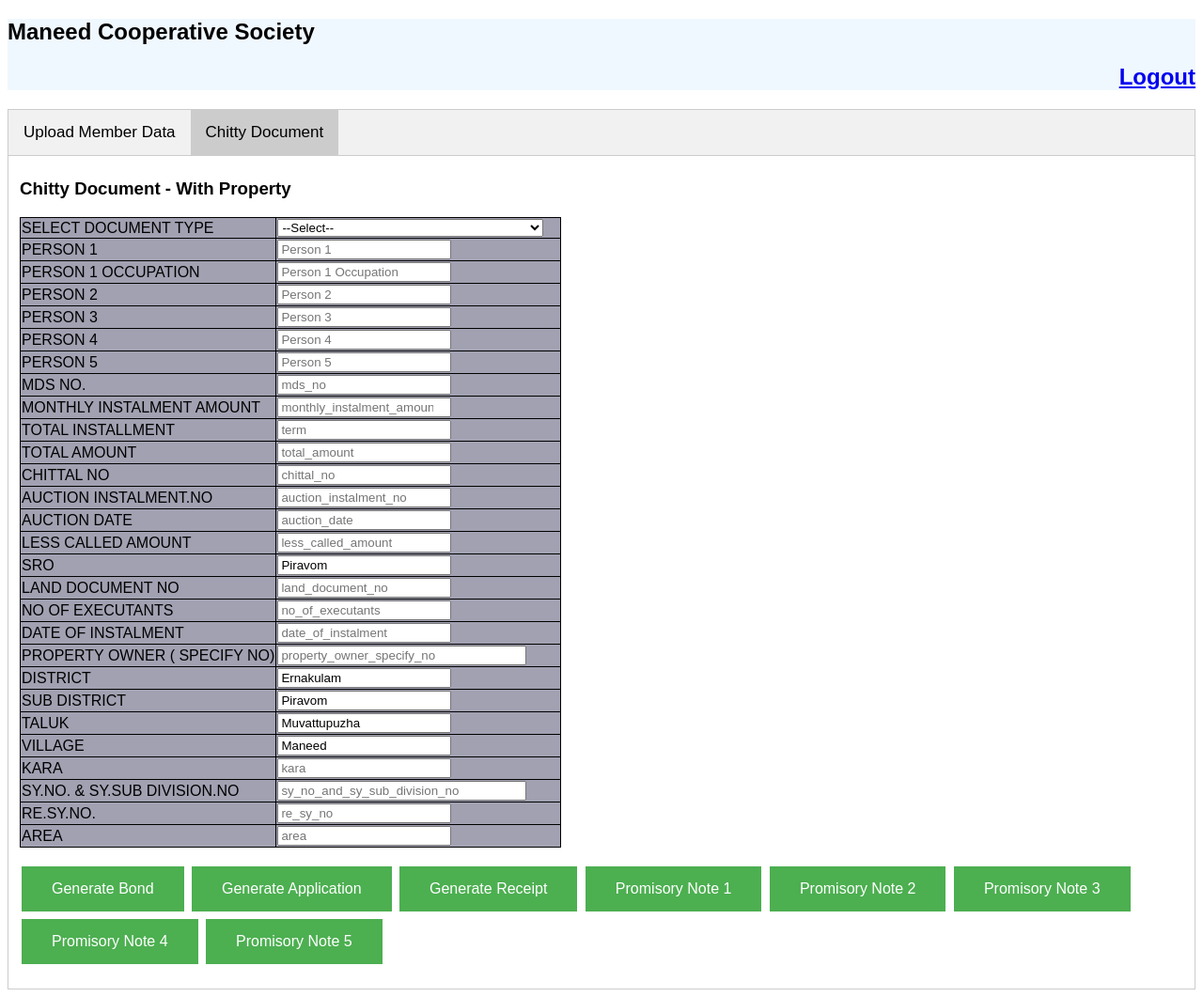
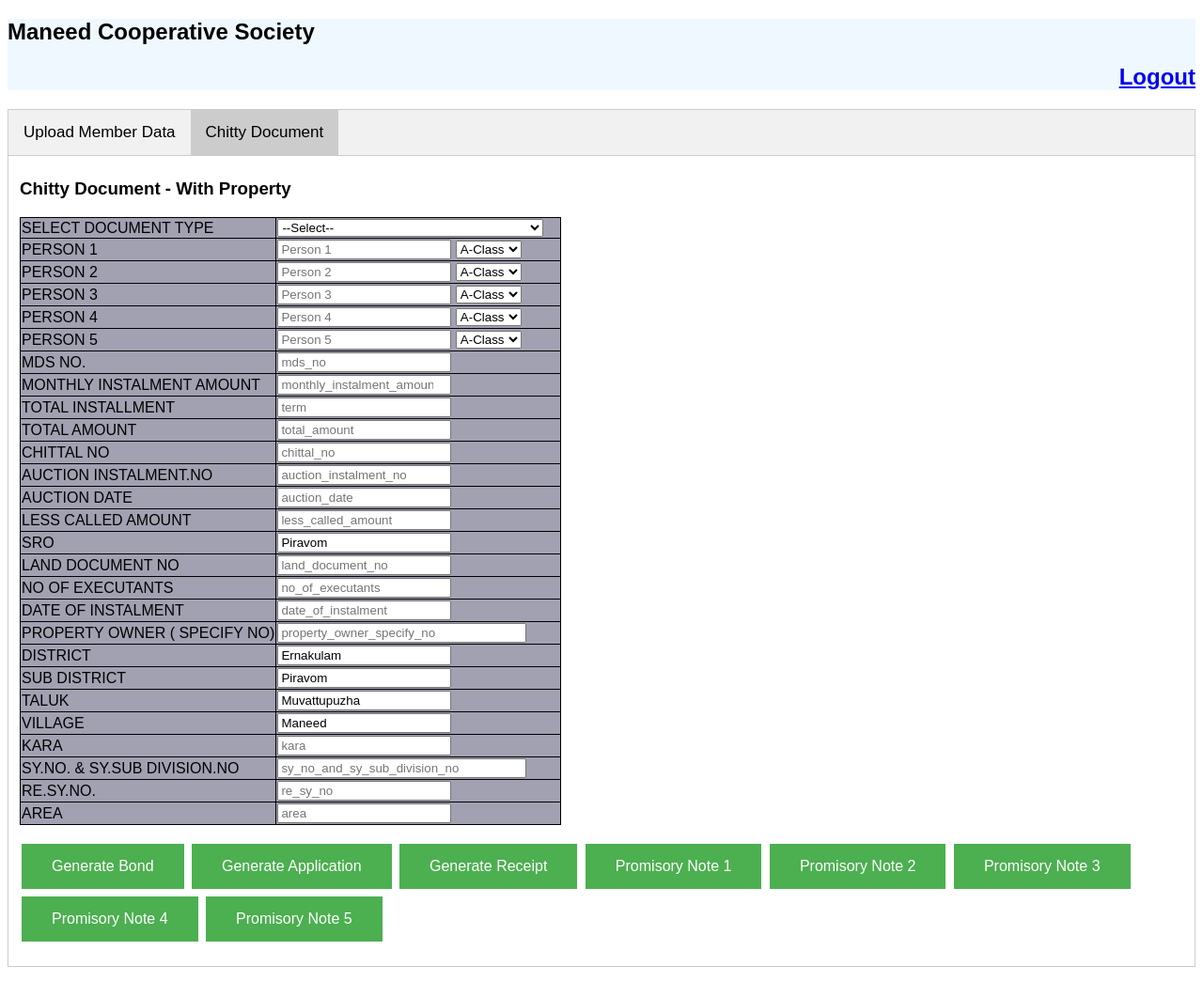
Before and after one commit to benjosephcheruvaippil/ManeedSocietyApp, a Django app: template loanapp/templates/home-view.html in a window 1280 px wide, after a click on "Chitty Document". Shown: the whole page at 94% size. After the commit the page ends 1029 px from the top, so only its background shows below. Run offline with Django 4.2, Linux system fonts and the light colour scheme; the template is opened without the code that fills it, so the values that code supplies are empty.

Commit message:
changes latest

```diff
--- a/loanapp/models.py
+++ b/loanapp/models.py
@@ -24,3 +24,4 @@ class MemberDetails(models.Model):
     dob=models.DateField(null=True,default=date.today)
     age=models.IntegerField(null=True,default=0)
     aadhar=models.CharField(null=True,max_length=300,default="")
+    occupation=models.CharField(null=True,max_length=300,default="")
--- a/loanapp/templates/chitty-application.html
+++ b/loanapp/templates/chitty-application.html
@@ -80,7 +80,7 @@
                 <tr>
                     <td>6</td>
                     <td>സ്ഥിര മേൽവിലാസം</td>
-                    <td colspan="3">{{person_4_house}}&nbsp;(H)</td>
+                    <td colspan="3">{{person_1_house}}&nbsp;(H)</td>
                 </tr>
                 <tr>
                     <td></td>
@@ -273,8 +273,7 @@
                 </tr>
             </table>
             <p>ഇതിൽ പറഞ്ഞിരിക്കുന്ന വിവരങ്ങൾ സത്യമാണെന്നും MDS ഉപനിബന്ധനകളും സംഘത്തിൻറെ എല്ലാ നിബന്ധനകളും ഞാൻ/ഞങ്ങൾ അനുസരിച്ചുകൊള്ളാമെന്ന് ഇതിനാൽ പ്രതിജ്ഞ ചെയ്ത് കൊള്ളുന്നു.</p>
-            <p>സ്ഥലം: Ezhakkaranad</p>
-            <p>തിയതി ………../…………/………………</p>
+            <p>സ്ഥലം: Ezhakkaranad <br> തിയതി ………../…………/………………</p>
             <table class="center">
                 <tr style="line-height:35px ;">
                     <td>1-)o  കക്ഷി  പേര്, ഒപ്പ്&nbsp;</td>
--- a/loanapp/templates/home-view.html
+++ b/loanapp/templates/home-view.html
@@ -79,27 +79,48 @@
       </tr>
       <tr>
         <td><label>PERSON 1</label></td>
-        <td style="width:300px ;"><input type="text" name="person_1" placeholder="Person 1" required></td>
-      </tr>
-      <tr>
-        <td><label>PERSON 1 OCCUPATION</label></td>
-        <td style="width:300px ;"><input type="text" name="person_1_occupation" placeholder="Person 1 Occupation"></td>
+        <td style="width:300px ;"><input type="text" name="person_1" placeholder="Person 1" required>
+          <select id="person1_class_type" name="person1_class_type">
+            <option value="A">A-Class</option>
+            <option value="C">C-Class</option>
+          </select>
+        </td>
       </tr>
       <tr>
         <td><label>PERSON 2</label></td>
-        <td><input type="text" name="person_2" placeholder="Person 2"></td>
+        <td><input type="text" name="person_2" placeholder="Person 2">
+          <select id="person2_class_type" name="person2_class_type">
+            <option value="A">A-Class</option>
+            <option value="C">C-Class</option>
+          </select>
+        </td>
       </tr>
       <tr>
         <td><label>PERSON 3</label></td>
-        <td><input type="text" name="person_3" placeholder="Person 3"></td>
+        <td><input type="text" name="person_3" placeholder="Person 3">
+          <select id="person3_class_type" name="person3_class_type">
+            <option value="A">A-Class</option>
+            <option value="C">C-Class</option>
+          </select>
+        </td>
       </tr>
       <tr>
         <td><label>PERSON 4</label></td>
-        <td><input type="text" name="person_4" placeholder="Person 4"></td>
+        <td><input type="text" name="person_4" placeholder="Person 4">
+          <select id="person4_class_type" name="person4_class_type">
+            <option value="A">A-Class</option>
+            <option value="C">C-Class</option>
+          </select>
+        </td>
       </tr>
       <tr>
         <td><label>PERSON 5</label></td>
-        <td><input type="text" name="person_5" placeholder="Person 5"></td>
+        <td><input type="text" name="person_5" placeholder="Person 5">
+          <select id="person5_class_type" name="person5_class_type">
+            <option value="A">A-Class</option>
+            <option value="C">C-Class</option>
+          </select>
+        </td>
       </tr>
       <tr>
         <td><label>MDS NO.</label></td>
```
Also changed, not shown: loanapp/templates/chitty-agreement-personel-guarentee.html (+26 -0 lines), loanapp/templates/chitty-agreement.html (+20 -0 lines), loanapp/templates/chitty-receipt.html (+14 -15 lines), loanapp/views.py (+5 -3 lines), loanapp/views_chitty.py (+13 -6 lines), db.sqlite3, loanapp/migrations/0004_memberdetails_occupation.py (added).
